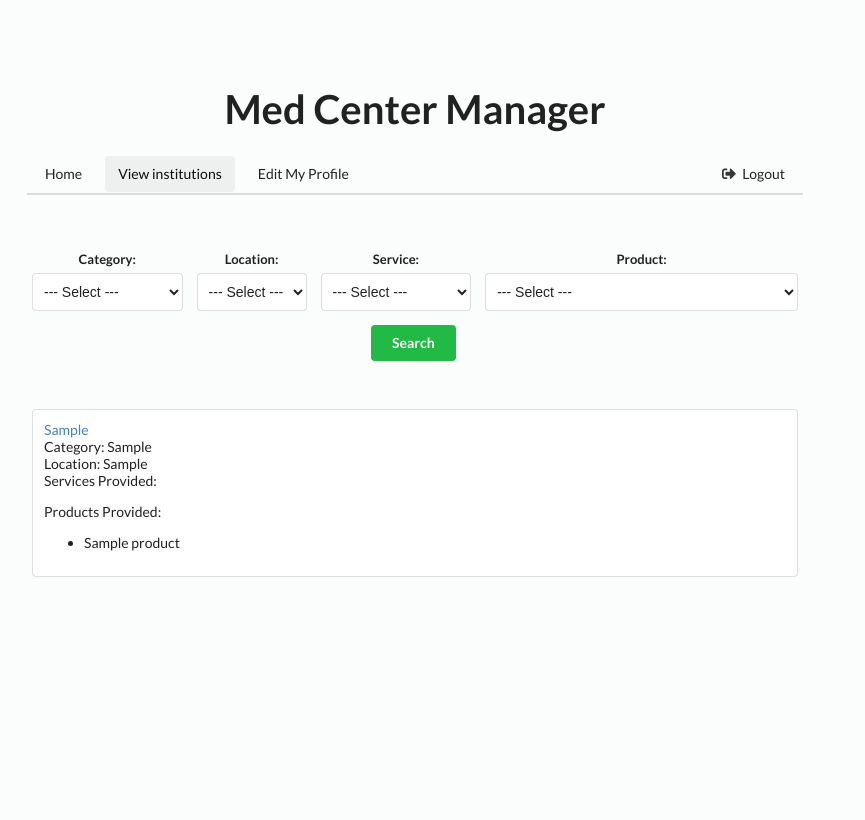
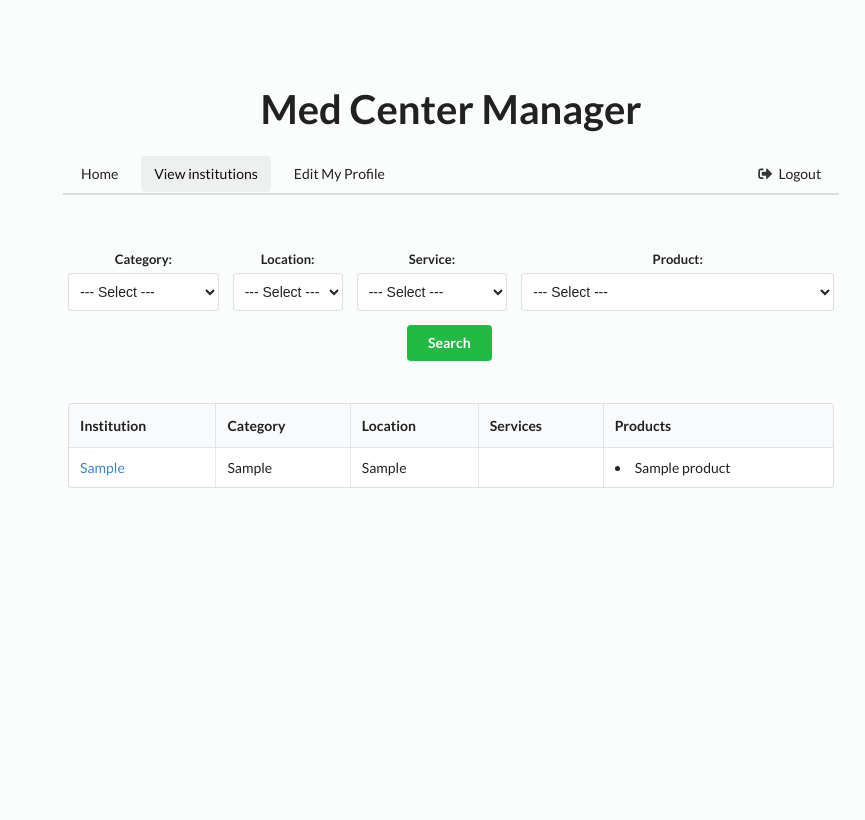
Before and after one commit to gabrielchase/CS-165-Medical-Center-Manager, a Django app: page /dashboard/search/ in a window 1280 px wide. Shown: the whole page, without its empty margins (225-1090 px from the left). Run offline with Django 3.2, Linux system fonts and the light colour scheme; a user stored in the database is signed in; tables that the repository leaves empty hold one stand-in row (values such as "Sample post"); parts of the project's set-up code (start-up, migrations or seed data) failed here and were passed over; some libraries are stand-ins or nearby versions.

Commit message:
Show more information in institution search

```diff
--- a/src/templates/dashboard/institution_search.html
+++ b/src/templates/dashboard/institution_search.html
@@ -26,37 +26,42 @@
 			{% endblock  %}
 		</div>
 
-		<div class="row">
-			<table class="ui selectable celled table" style="margin-top: 20px;">
-				{% for inst in institutions %}
+		<table class="ui selectable celled table">
+			<thead>
 				<tr>
-					<td>
-						<a href="{{ inst.get_profile }}">{{ inst.username | title }}</a>
-						<br>
-						<span>Category: {{ inst.administratordetails.category }}</span>
-						<br>
-						<span>Location: {{ inst.administratordetails.location }}</span>
-						<br>
-						<span>Services Provided: </span>
-						<ul>
+					<th>Institution</th>
+					<th>Category</th>
+					<th>Location</th>
+					<th>Services</th>
+					<th>Products</th>
+				</tr>
+			</thead>
+			<tbody>
+				{% for inst in institutions%}
+					<tr>
+						<td><a href="{{ inst.get_profile }}">{{ inst.username | title }}</a></td>
+						<td>{{ inst.administratordetails.category }}</td>
+						<td>{{ inst.administratordetails.location }}</td>
+						<td>
 							{% for service in inst.administratordetails.services.all %}
-								<li>{{ service }}</li>
+								<li> {{ service }}</li>
 							{% endfor %}
-						</ul>
-						<span>Products Provided: </span>
-						<ul>
+						</td>
+						<td>
 							{% for product in inst.administratordetails.products.all %}
 								<li>{{ product }}</li>
 							{% endfor %}
-						</ul>
-					</td>
-				</tr>
+						</td>
+					</tr>
+				</a>
 				{% endfor %}
-			</table>
-		</div>
+			</tbody>
+		</table>
 	</div>
-	<div class="column"></div>
 </div>
 </div>
+<br>
+<br>
+<br>
 
 {% endblock %}
```
